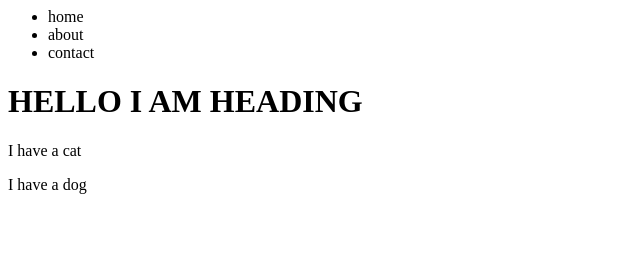
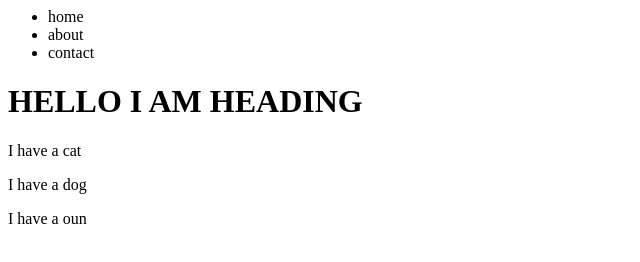
Before and after one commit to OUN-BAV/GIT-BRANCH-TEST, a plain HTML site: page index.html in a window 1280 px wide. Shown: the full height of the page, 0-640 px from the left. Drawn offline with Linux system fonts and the light colour scheme.

Commit message:
added oun

```diff
--- a/index.html
+++ b/index.html
@@ -10,3 +10,4 @@
 
 <p>I have a cat</p>
 <p>I have a dog</p>
+<p>I have a oun</p>
```
